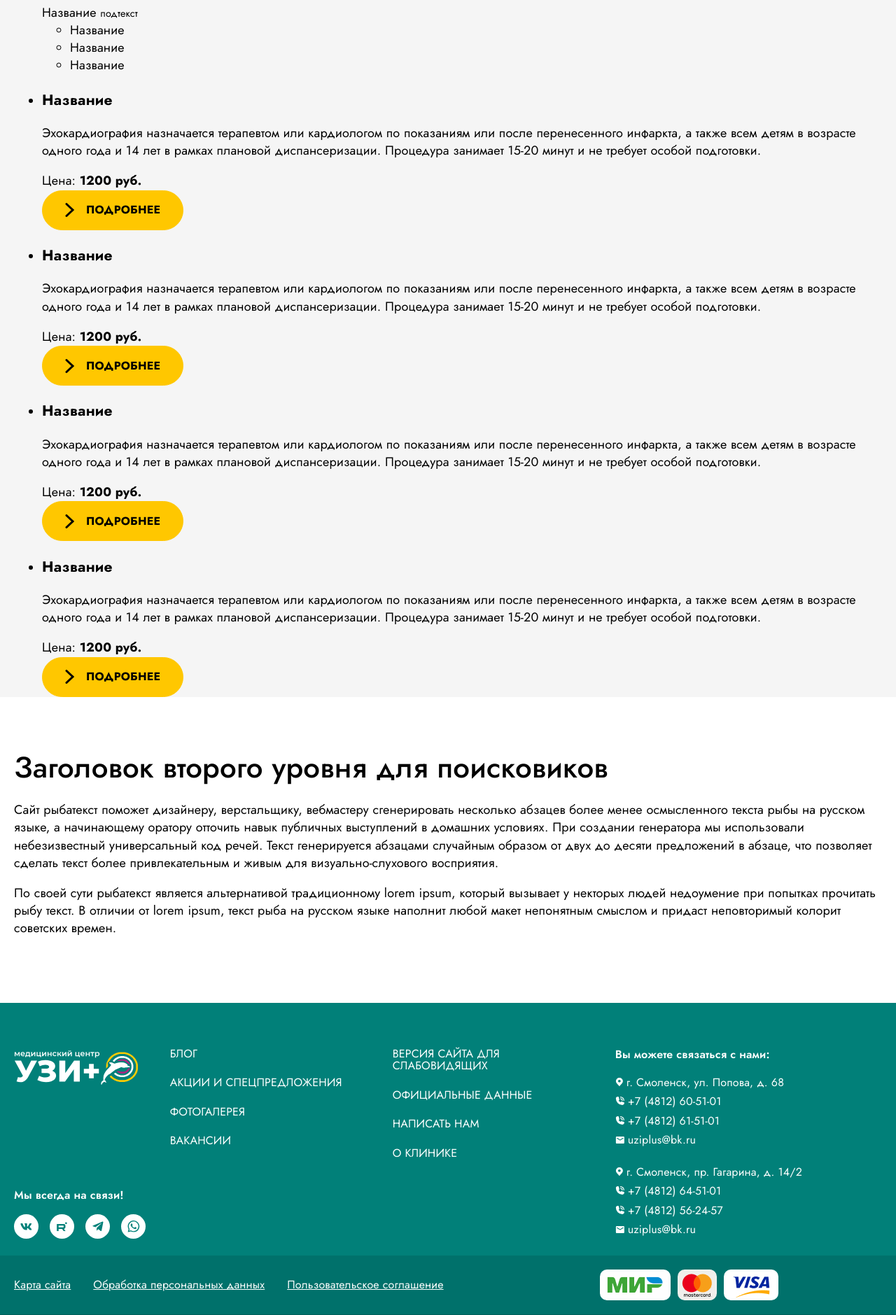
After one commit to yurkaronin/uzi-plus, a PHP site: page /services-all.php in a window 1280 px wide. The commit adds this page. Shown: the part 3330-5209 px from the top of the page at 70% size. Run offline with PHP 8.4, Linux system fonts and the light colour scheme.

Commit message:
Разметка каталога услуг

```diff
--- /dev/null
+++ b/components/catalog-menu.php
@@ -0,0 +1,110 @@
+<div class="catalog-nav">
+  <ul class="catalog-nav__list">
+    <li class="catalog-nav__item">
+      <a class="catalog-nav__link catalog-nav__link--mod" href="#">
+        <div class="catalog-nav__icon">
+          <img src="./img/services/allergologiya-immunologiya.svg" alt="">
+        </div>
+        <span>Название <small>подтекст</small></span>
+      </a>
+      <ul class="catalog-nav__sublist">
+        <li class="catalog-nav__subitem">
+          <a class="catalog-nav__sublink" href="#">
+            <span>Название</span>
+          </a>
+        </li>
+        <li class="catalog-nav__subitem">
+          <a class="catalog-nav__sublink" href="#">
+            <span>Название</span>
+          </a>
+        </li>
+        <li class="catalog-nav__subitem">
+          <a class="catalog-nav__sublink" href="#">
+            <span>Название</span>
+          </a>
+        </li>
+      </ul>
+
+    </li>
+    <li class="catalog-nav__item">
+      <a class="catalog-nav__link catalog-nav__link--mod" href="#">
+        <div class="catalog-nav__icon">
+          <img src="./img/services/allergologiya-immunologiya.svg" alt="">
+        </div>
+        <span>Название <small>подтекст</small></span>
+      </a>
+      <ul class="catalog-nav__sublist">
+        <li class="catalog-nav__subitem">
+          <a class="catalog-nav__sublink" href="#">
+            <span>Название</span>
+          </a>
+        </li>
+        <li class="catalog-nav__subitem">
+          <a class="catalog-nav__sublink" href="#">
+            <span>Название</span>
+          </a>
+        </li>
+        <li class="catalog-nav__subitem">
+          <a class="catalog-nav__sublink" href="#">
+            <span>Название</span>
+          </a>
+        </li>
+      </ul>
+
+    </li>
+    <li class="catalog-nav__item">
+      <a class="catalog-nav__link catalog-nav__link--mod" href="#">
+        <div class="catalog-nav__icon">
+          <img src="./img/services/allergologiya-immunologiya.svg" alt="">
+        </div>
+        <span>Название <small>подтекст</small></span>
+      </a>
+      <ul class="catalog-nav__sublist">
+        <li class="catalog-nav__subitem">
+          <a class="catalog-nav__sublink" href="#">
+            <span>Название</span>
+          </a>
+        </li>
+        <li class="catalog-nav__subitem">
+          <a class="catalog-nav__sublink" href="#">
+            <span>Название</span>
+          </a>
+        </li>
+        <li class="catalog-nav__subitem">
+          <a class="catalog-nav__sublink" href="#">
+            <span>Название</span>
+          </a>
+        </li>
+      </ul>
+
+    </li>
+    <li class="catalog-nav__item">
+      <a class="catalog-nav__link catalog-nav__link--mod" href="#">
+        <div class="catalog-nav__icon">
+          <img src="./img/services/allergologiya-immunologiya.svg" alt="">
+        </div>
+        <span>Название <small>подтекст</small></span>
+      </a>
+
+      <ul class="catalog-nav__sublist">
+        <li class="catalog-nav__subitem">
+          <a class="catalog-nav__sublink" href="#">
+            <span>Название</span>
+          </a>
+        </li>
+        <li class="catalog-nav__subitem">
+          <a class="catalog-nav__sublink" href="#">
+            <span>Название</span>
+          </a>
+        </li>
+        <li class="catalog-nav__subitem">
+          <a class="catalog-nav__sublink" href="#">
+            <span>Название</span>
+          </a>
+        </li>
+      </ul>
+
+    </li>
+
+  </ul>
+</div>
--- a/css/components/_filial.scss
+++ b/css/components/_filial.scss
@@ -65,6 +65,7 @@
   }
 
   @media (max-width: 1400px) {
+    margin-bottom: 60px;
     &__details {
       padding: 40px 45px;
     }
--- /dev/null
+++ b/css/sections/_catalog.scss
@@ -0,0 +1,3 @@
+.catalog {
+  background-color: var(--gray3);
+}
--- a/css/sections/_sections.scss
+++ b/css/sections/_sections.scss
@@ -14,3 +14,4 @@
 @import "inner-page";
 @import "photo-slider";
 @import "director-speech";
+@import "catalog";
--- a/css/style.css
+++ b/css/style.css
@@ -766,6 +766,9 @@ input[type=radio].visually-hidden {
   text-decoration: underline;
 }
 @media (max-width: 1400px) {
+  .filial {
+    margin-bottom: 60px;
+  }
   .filial__details {
     padding: 40px 45px;
   }
@@ -2834,6 +2837,10 @@ input[type=radio].visually-hidden {
   }
 }
 
+.catalog {
+  background-color: var(--gray3);
+}
+
 @keyframes show-header {
   0% {
     opacity: 0;
--- /dev/null
+++ b/services-all.php
@@ -0,0 +1,213 @@
+<?php
+include "./components/head.php";
+include "./components/up-button.php";
+include "./components/header.php";
+?>
+<main>
+  <section class="main-directions section">
+    <div class="wrapper">
+      <ul class="breadcrumbs">
+        <li>Вы здесь:<a href="./index.php"><span>Главная</span></a></li>
+        <li><a><span>Все услуги</span></a></li>
+      </ul>
+      <h2 class="title">Основные направления</h2>
+
+      <div class="description">
+        <p class="lead">Клиника «Узи+» – это частное многопрофильное медицинское учреждение в Смоленске. Оказываем
+          широкий спектр диагностических услуг. Наше профильное направление это узи-диагностика. Услуги нашего
+          медицинского центра оказываются как взрослым, так и детям.</p>
+
+        <p>Работаем по европейским стандартам диагностики и лечения заболеваний. Заботимся о высоком качестве
+          предоставляемых услуг, поэтому в центре работают только опытные дипломированные врачи, имеется все необходимое
+          современное диагностическое оборудование от ведущих мировых производителей. Обеспечивается индивидуальный
+          подход к решению проблем здоровья каждого пациента.</p>
+      </div>
+      <br>
+      <br>
+
+      <ul class="main-directions__list">
+        <li class="main-directions__card">
+          <div class="main-directions__content">
+            <h1 class="main-directions__item-name">Все услуги медицинского центра</h1>
+            <p class="main-directions__text">от артопедии и педиатрии до ультразвуковой диагностики</p>
+            <a href="" class="button button--icon">
+              <svg xmlns="http://www.w3.org/2000/svg" width="14" height="20" fill="none">
+                <path stroke="#000000" stroke-linecap="round" stroke-width="3" d="m2 1.5 9 8.5-9 8.5" />
+              </svg><span>Подробнее</span>
+            </a>
+            <div class="main-directions__image">
+              <img src="./img/artwork/for-children.svg" alt="рисунок детей в клинике" width="336" height="235">
+            </div>
+          </div>
+
+        </li>
+
+        <li class="main-directions__card main-directions__card--mod">
+          <div class="main-directions__content">
+            <h3 class="main-directions__item-name">Услуги для&nbsp;взрослых</h3>
+            <p class="main-directions__text">поможем вам предупредить или диагностировать недуг</p>
+            <a href="" class="button button--icon">
+              <svg xmlns="http://www.w3.org/2000/svg" width="14" height="20" fill="none">
+                <path stroke="#000" stroke-linecap="round" stroke-width="3" d="m2 1.5 9 8.5-9 8.5" />
+              </svg><span>Подробнее</span>
+            </a>
+            <div class="main-directions__image">
+              <img src="./img/artwork/for-people.svg" alt="рисунок взрослых пациентов в клинике" width="354"
+                height="272">
+            </div>
+          </div>
+        </li>
+      </ul>
+
+
+
+    </div>
+  </section>
+
+
+  <?php
+    // Преимущества
+    include "./components/benefits.php";
+  ?>
+
+  <section class="catalog">
+    <div class="wrapper">
+      <div class="catalog__grid">
+        <div class="catalog__menu">
+          <?php
+            // Меню каталога
+            include "./components/catalog-menu.php";
+          ?>
+        </div>
+        <div class="catalog__content">
+
+          <div class="catalog-list">
+            <ul class="catalog-list__list">
+
+              <!-- элемент списка услуг  -->
+              <li class="catalog-list__item">
+                <!-- анонс услуги  -->
+                <articles class="catalog-preview">
+                  <!-- заголовок  -->
+                  <h3 class="catalog-preview__title">Название</h3>
+                  <!-- описание  -->
+                  <p class="catalog-preview__desc">Эхокардиография назначается терапевтом или кардиологом по
+                    показаниям или после перенесенного инфаркта, а также всем детям в возрасте одного года и 14 лет в
+                    рамках плановой диспансеризации. Процедура занимает 15-20 минут и не требует особой подготовки.
+                  </p>
+                  <!-- цена  -->
+                  <div class="catalog-preview__price">Цена: <strong>1200 руб.</strong></div>
+                  <!-- кнопка  -->
+                  <a href="" class="button button--icon">
+                    <svg xmlns="http://www.w3.org/2000/svg" width="14" height="20" fill="none">
+                      <path stroke="#000000" stroke-linecap="round" stroke-width="3" d="m2 1.5 9 8.5-9 8.5"></path>
+                    </svg>
+                    <span>Подробнее</span>
+                  </a>
+
+                </articles>
+              </li>
+
+              <!-- элемент списка услуг  -->
+              <li class="catalog-list__item">
+                <!-- анонс услуги  -->
+                <articles class="catalog-preview">
+                  <!-- заголовок  -->
+                  <h3 class="catalog-preview__title">Название</h3>
+                  <!-- описание  -->
+                  <p class="catalog-preview__desc">Эхокардиография назначается терапевтом или кардиологом по
+                    показаниям или после перенесенного инфаркта, а также всем детям в возрасте одного года и 14 лет в
+                    рамках плановой диспансеризации. Процедура занимает 15-20 минут и не требует особой подготовки.
+                  </p>
+                  <!-- цена  -->
+                  <div class="catalog-preview__price">Цена: <strong>1200 руб.</strong></div>
+                  <!-- кнопка  -->
+                  <a href="" class="button button--icon">
+                    <svg xmlns="http://www.w3.org/2000/svg" width="14" height="20" fill="none">
+                      <path stroke="#000000" stroke-linecap="round" stroke-width="3" d="m2 1.5 9 8.5-9 8.5"></path>
+                    </svg>
+                    <span>Подробнее</span>
+                  </a>
+
+                </articles>
+              </li>
+
+              <!-- элемент списка услуг  -->
+              <li class="catalog-list__item">
+                <!-- анонс услуги  -->
+                <articles class="catalog-preview">
+                  <!-- заголовок  -->
+                  <h3 class="catalog-preview__title">Название</h3>
+                  <!-- описание  -->
+                  <p class="catalog-preview__desc">Эхокардиография назначается терапевтом или кардиологом по
+                    показаниям или после перенесенного инфаркта, а также всем детям в возрасте одного года и 14 лет в
+                    рамках плановой диспансеризации. Процедура занимает 15-20 минут и не требует особой подготовки.
+                  </p>
+                  <!-- цена  -->
+                  <div class="catalog-preview__price">Цена: <strong>1200 руб.</strong></div>
+                  <!-- кнопка  -->
+                  <a href="" class="button button--icon">
+                    <svg xmlns="http://www.w3.org/2000/svg" width="14" height="20" fill="none">
+                      <path stroke="#000000" stroke-linecap="round" stroke-width="3" d="m2 1.5 9 8.5-9 8.5"></path>
+                    </svg>
+                    <span>Подробнее</span>
+                  </a>
+
+                </articles>
+              </li>
+
+              <!-- элемент списка услуг  -->
+              <li class="catalog-list__item">
+                <!-- анонс услуги  -->
+                <articles class="catalog-preview">
+                  <!-- заголовок  -->
+                  <h3 class="catalog-preview__title">Название</h3>
+                  <!-- описание  -->
+                  <p class="catalog-preview__desc">Эхокардиография назначается терапевтом или кардиологом по
+                    показаниям или после перенесенного инфаркта, а также всем детям в возрасте одного года и 14 лет в
+                    рамках плановой диспансеризации. Процедура занимает 15-20 минут и не требует особой подготовки.
+                  </p>
+                  <!-- цена  -->
+                  <div class="catalog-preview__price">Цена: <strong>1200 руб.</strong></div>
+                  <!-- кнопка  -->
+                  <a href="" class="button button--icon">
+                    <svg xmlns="http://www.w3.org/2000/svg" width="14" height="20" fill="none">
+                      <path stroke="#000000" stroke-linecap="round" stroke-width="3" d="m2 1.5 9 8.5-9 8.5"></path>
+                    </svg>
+                    <span>Подробнее</span>
+                  </a>
+
+                </articles>
+              </li>
+
+            </ul>
+          </div>
+        </div>
+      </div>
+    </div>
+  </section>
+  <section class="section">
+    <div class="wrapper">
+      <h2 class="title">Заголовок второго уровня для поисковиков</h2>
+      <p>Сайт рыбатекст поможет дизайнеру, верстальщику, вебмастеру сгенерировать несколько абзацев более менее
+        осмысленного текста рыбы на русском языке, а начинающему оратору отточить навык публичных выступлений в домашних
+        условиях. При создании генератора мы использовали небезизвестный универсальный код речей. Текст генерируется
+        абзацами случайным образом от двух до десяти предложений в абзаце, что позволяет сделать текст более
+        привлекательным и живым для визуально-слухового восприятия.</p>
+      <p>По своей сути рыбатекст является альтернативой традиционному lorem ipsum, который вызывает у некторых людей
+        недоумение при попытках прочитать рыбу текст. В отличии от lorem ipsum, текст рыба на русском языке наполнит
+        любой макет непонятным смыслом
+        и придаст неповторимый колорит советских времен.</p>
+    </div>
+  </section>
+
+</main>
+<?php
+  // подвал
+  include "./components/footer.php";
+  // скрипты
+  include "./components/scripts.php";
+  ?>
+</body>
+
+</html>
```
Also changed, not shown: about.php (+25 -16 lines).
